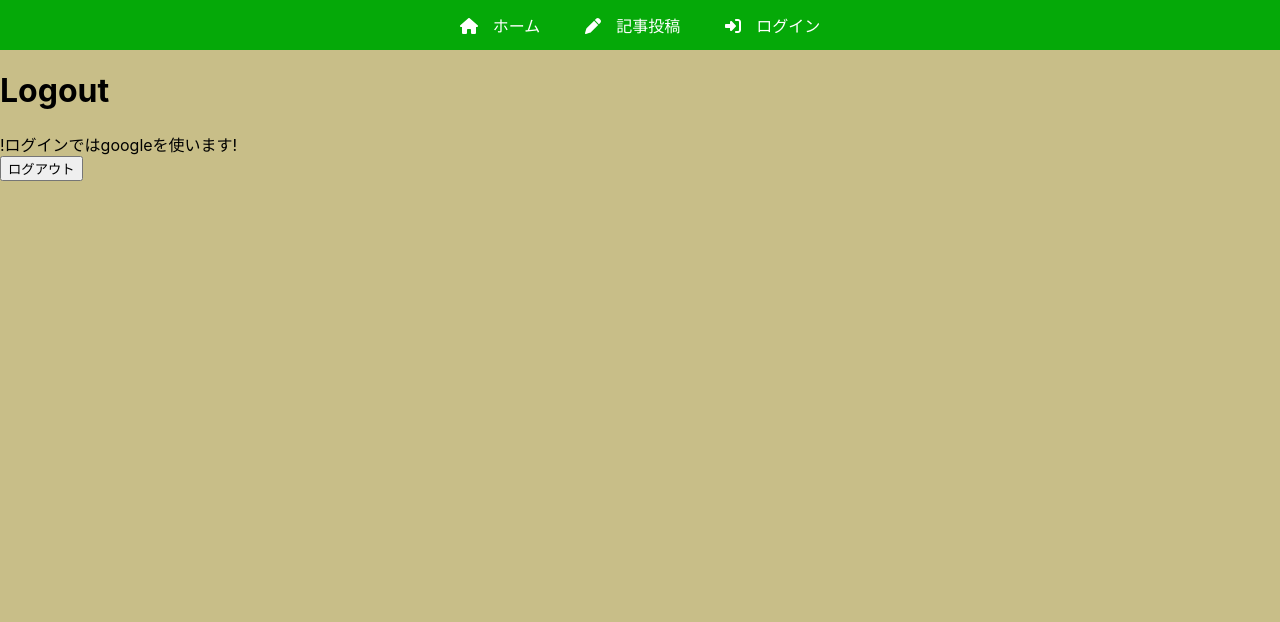
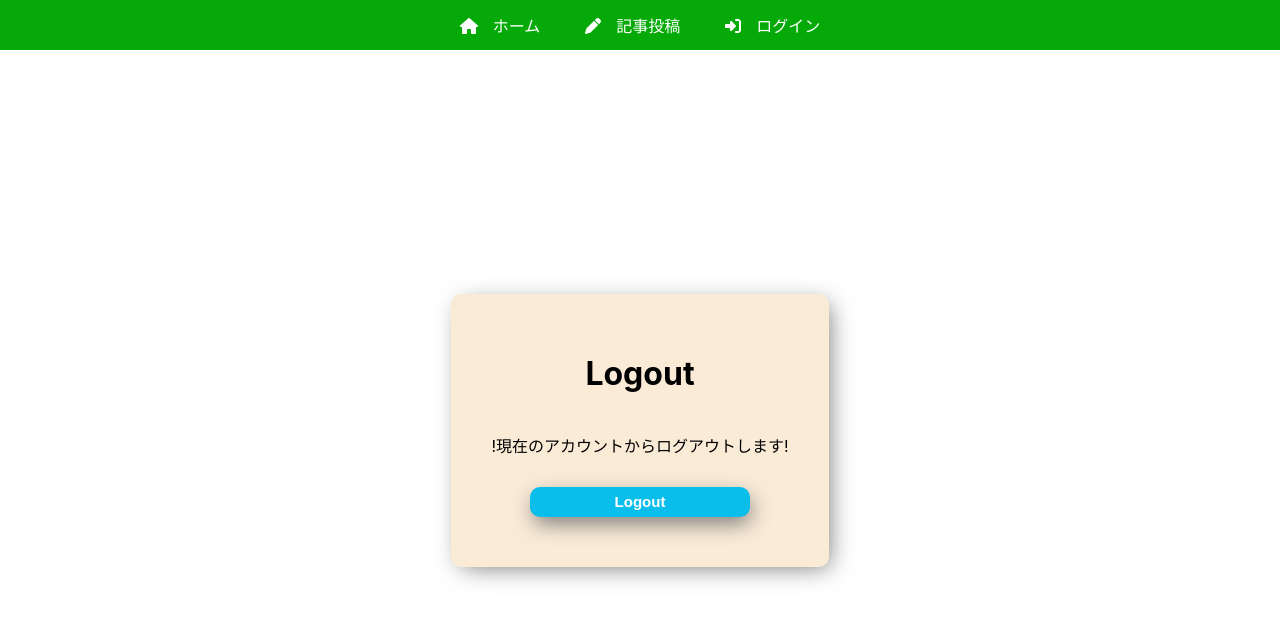
Before and after one commit to RyusukeYashiro/Blog, a React (Create React App) app in the folder blog/: page /logout in a window 1280 px wide. Shown: the top 622 px of the page. Built offline with nearby package versions, Linux system fonts and the light colour scheme.

Commit message:
logoutの機能のデザインとコメントアウトを追加

```diff
--- a/blog/src/components/Logout.js
+++ b/blog/src/components/Logout.js
@@ -1,26 +1,32 @@
 import React from 'react'
-import "./style/Login.css";
-import { signInWithPopup, signOut } from 'firebase/auth';
-import { auth, provider } from '../fireBase';
+import "./style/Logout.css";
+import { signOut } from 'firebase/auth';
+import { auth } from '../fireBase';
 import { useNavigate } from "react-router-dom";
 
+// 引数で受け取るのはログイン情報を保持しているか否かの変数
 const Logout = ({ setIsAuth }) => {
   const navigate = useNavigate();
   const logout = () => {
       signOut(auth).then(() => {
+        // ログイン情報を保持しているlocalStorageをクリア
         localStorage.clear();
+        // ここでfalseにしてログインしていない状態にする
         setIsAuth(false);
+        // ログインと同じくホームへリダイレクトを飛ばす
         navigate('/login');
       });
   };
 
-  return (
-   <div class="logout-page">
-    <h1 class="">Logout</h1>
-    <div>!ログインではgoogleを使います!</div>
-    <button onClick={logout}>ログアウト</button>
-   </div>
+  return(
+    <div className="logout-page">
+    <div className='logoutContainer'>
+      <h1>Logout</h1>
+      <div className='logoutDescription'>!現在のアカウントからログアウトします!</div>
+      <button onClick={logout}>Logout</button>
+    </div>
+    </div>
   );
-}
+};
 
 export default Logout;
--- /dev/null
+++ b/blog/src/components/style/Logout.css
@@ -0,0 +1,42 @@
+.logout-page {
+    display: flex;
+    align-items: center;
+    justify-content: center;
+    height: 95vh;
+    background-color: white;
+}
+
+.logoutContainer {
+    background-color: antiquewhite;
+    border-radius: 10px;
+    display: flex;
+    flex-direction: column;
+    justify-content: center;
+    gap : 20px;
+    padding: 40px 40px;
+    box-shadow: 5px 5px 25px -5px #777777;
+}
+
+.logoutContainer h1 {
+    margin: 20px;
+    text-align: center;
+}
+
+.logoutContainer button {
+    background-color: rgb(10, 190, 235);
+    width: 220px;
+    height: 30px;
+    font-size: 15px;
+    color: white;
+    font-weight: bold;
+    border: none;
+    box-shadow: 2px 8px 21px -2px #777;
+    cursor: pointer;
+    margin: 10px auto;
+    border-radius: 10px;
+}
+
+.logoutContainer button:hover{
+    transform: translateY(5px);
+    box-shadow: none;
+}
```
